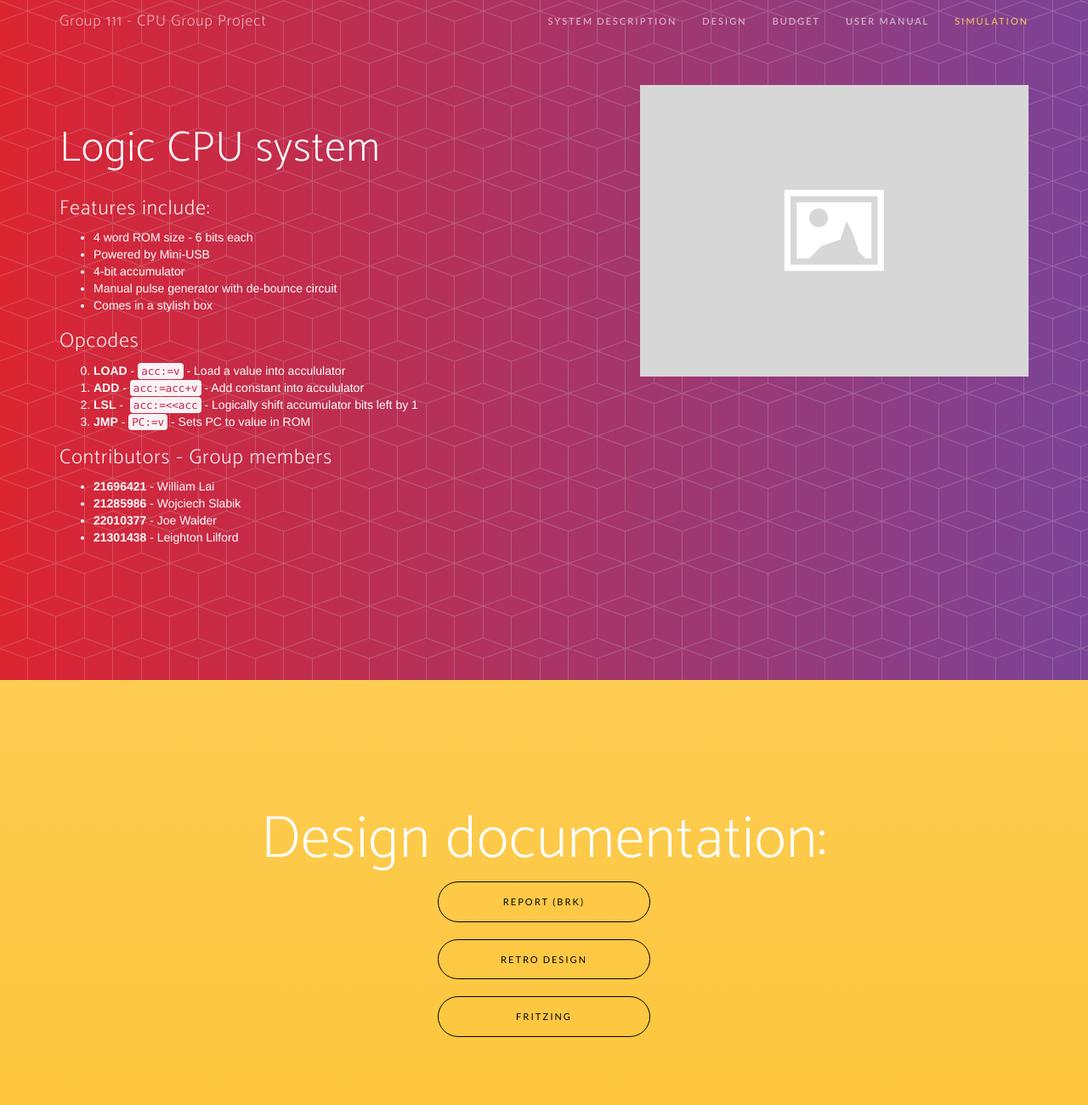
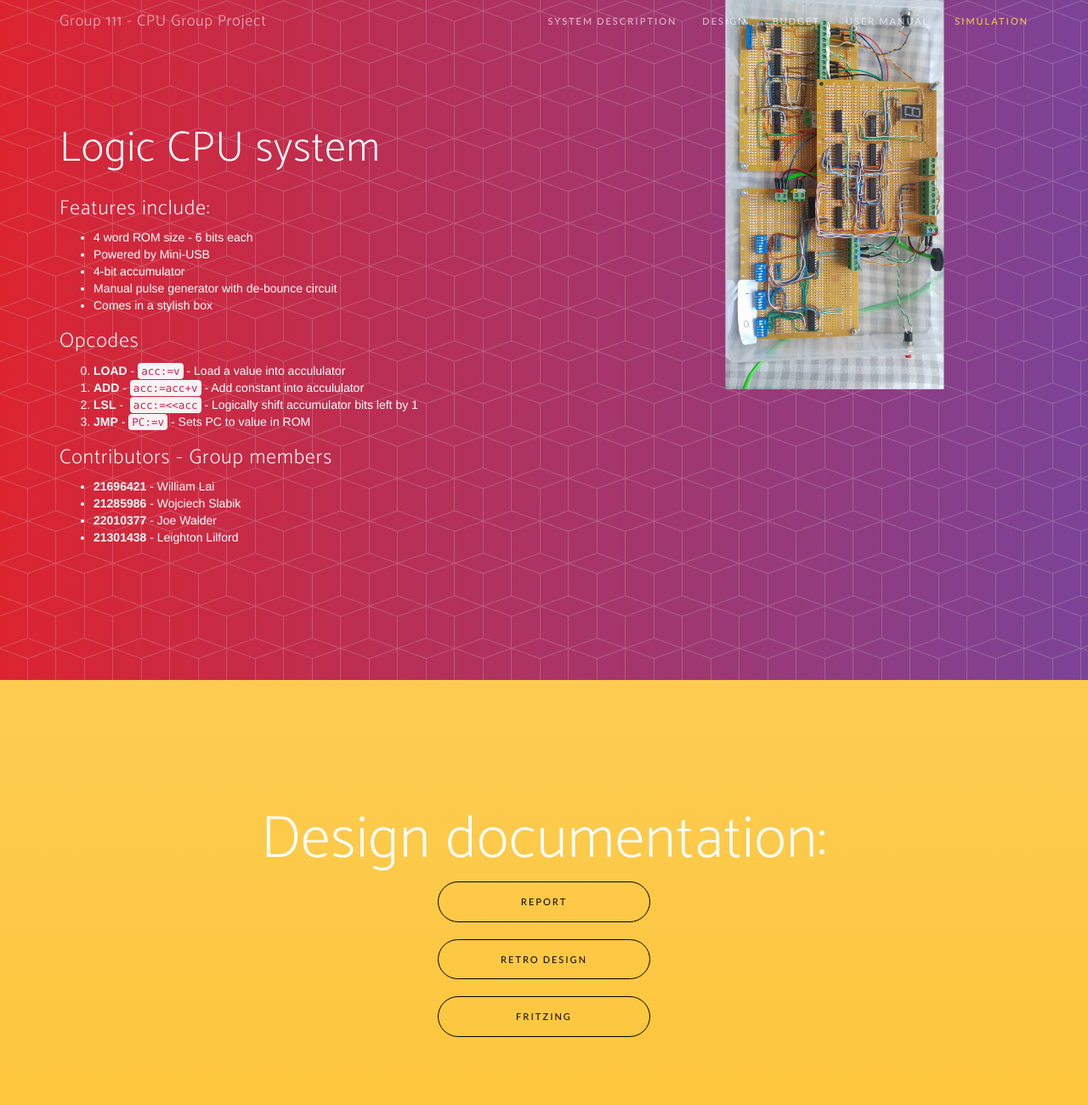
Before and after one commit to lilfolr/ELEC4403_Group111, a plain HTML site: page index.html in a window 1280 px wide. Shown: the top 1300 px of the page at 85% size. Drawn offline with nearby package versions, Linux system fonts and the light colour scheme; a web font is replaced by a local one.

Commit message:
Update links & pic

```diff
--- a/index.html
+++ b/index.html
@@ -57,7 +57,13 @@
   header .header-content {
     text-align: left !important;
   }
-
+  .rotate90 {
+      -webkit-transform: rotate(90deg);
+      -moz-transform: rotate(90deg);
+      -o-transform: rotate(90deg);
+      -ms-transform: rotate(90deg);
+      transform: rotate(90deg);
+  }
 </style>
 </head>
 
@@ -131,7 +137,7 @@
                 </div>
                 <div class="col-sm-5">
                     <div class="device-container">
-                        <img src="img/project_img1.png" class="img-responsive" alt="">
+                        <img src="img/project_img1.jpg" class="img-responsive rotate90" alt="">
                     </div>
                 </div>
             </div>
@@ -142,7 +148,7 @@
             <div class="row">
                 <div class="col-md-8 col-md-offset-2">
                     <h2 class="section-heading">Design documentation:</h2>
-                        <a href="" class="btn btn-outline btn-xl page-scroll">Report (BRK)</a><br/><br/>
+                        <a href="resources/Project_Design_Report.pdf" download class="btn btn-outline btn-xl page-scroll">Report</a><br/><br/>
                         <a href="resources/Project.v3.toy" download class="btn btn-outline btn-xl page-scroll">Retro Design</a><br/><br/>
                         <a href="resources/HardwareSchematicDesign.fzz" download class="btn btn-outline btn-xl page-scroll">Fritzing</a><br/>
                 </div>
```
